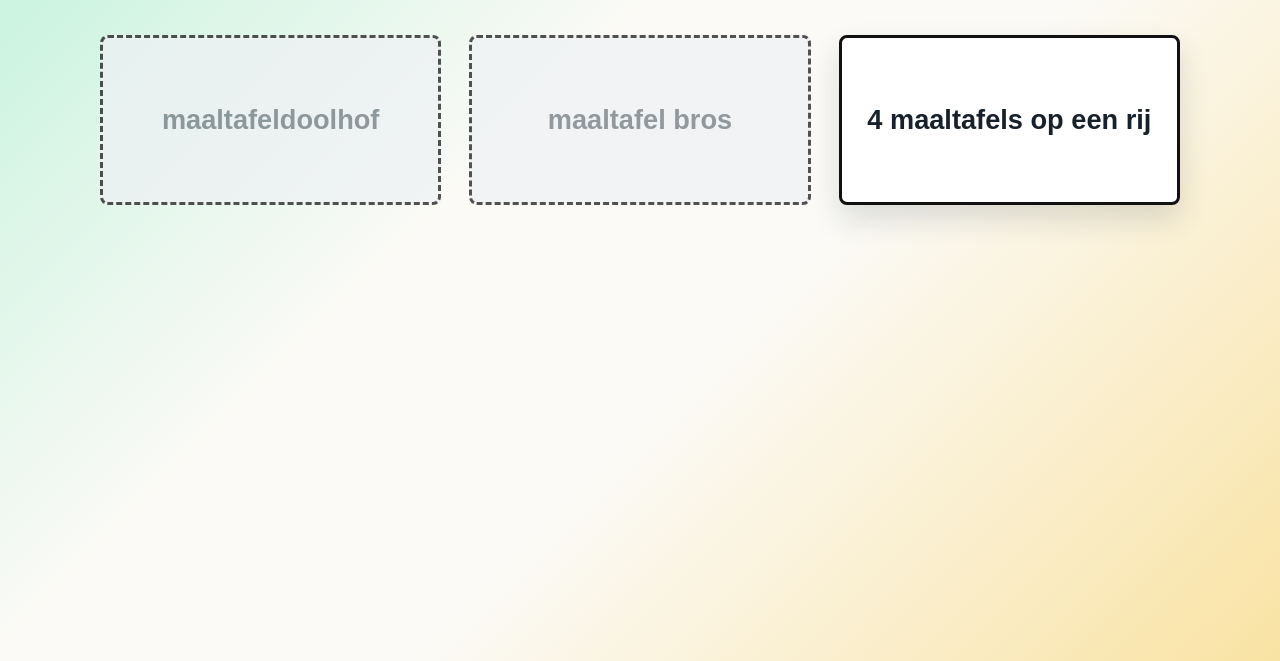
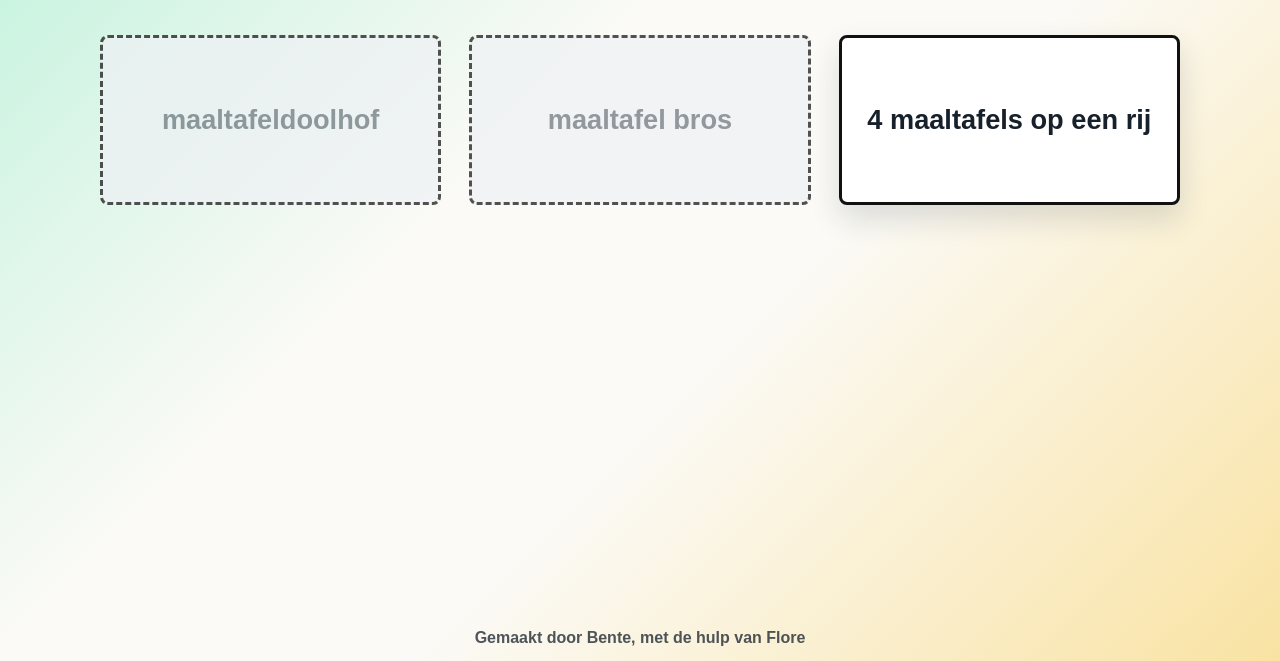
Before and after one commit to AgileAnt-er/maaltafel_pret, a plain HTML site: page index.html in a window 1280 px wide. Shown: the part 139-800 px from the top of the page. Drawn offline with Linux system fonts and the light colour scheme.

Commit message:
added credits

```diff
--- a/index.html
+++ b/index.html
@@ -11,12 +11,14 @@
       <section class="screen screen-games is-active" id="screen-games">
         <h1>kies je spel.</h1>
         <div class="game-grid" id="game-grid" aria-label="Spelkeuze"></div>
+        <p class="credit">Gemaakt door Bente, met de hulp van Flore</p>
       </section>
 
       <section class="screen screen-tables" id="screen-tables" aria-labelledby="tables-title">
         <h1 id="tables-title">Kies de maaltafels!</h1>
         <div class="tables-grid" id="tables-grid" aria-label="Maaltafels"></div>
         <button class="primary-button" id="tables-ready" type="button" disabled>KLAAR!</button>
+        <p class="credit">Gemaakt door Bente, met de hulp van Flore</p>
       </section>
 
       <section class="screen screen-play" id="screen-play" aria-labelledby="play-title">
@@ -45,6 +47,7 @@
           <button class="answer-button" id="answer-button" type="button">OK</button>
         </form>
         <div class="confetti-layer" id="confetti-layer" aria-hidden="true"></div>
+        <p class="credit">Gemaakt door Bente, met de hulp van Flore</p>
       </section>
 
       <section class="screen screen-finish" id="screen-finish" aria-labelledby="finish-title">
@@ -62,6 +65,7 @@
             <path d="M4 4v6h6"></path>
           </svg>
         </button>
+        <p class="credit">Gemaakt door Bente, met de hulp van Flore</p>
       </section>
     </main>
 
--- a/style.css
+++ b/style.css
@@ -53,10 +53,12 @@ button:disabled {
 }
 
 .screen {
+  position: relative;
   display: none;
   min-height: 100vh;
   min-height: 100dvh;
   padding: clamp(18px, 4vw, 48px);
+  padding-bottom: clamp(64px, 9vh, 82px);
 }
 
 .screen.is-active {
@@ -74,6 +76,19 @@ h1 {
   max-width: min(100%, 980px);
   font-size: 5.4rem;
   line-height: 0.95;
+  text-align: center;
+}
+
+.credit {
+  position: absolute;
+  right: 18px;
+  bottom: 14px;
+  left: 18px;
+  margin: 0;
+  color: rgba(23, 33, 43, 0.76);
+  font-size: 1rem;
+  font-weight: 800;
+  line-height: 1.2;
   text-align: center;
 }
 
```
Also changed, not shown: 1 other file.
